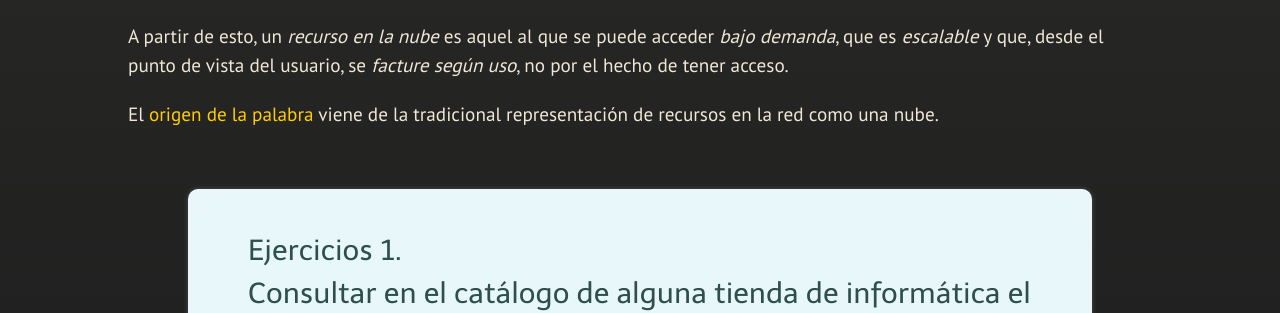
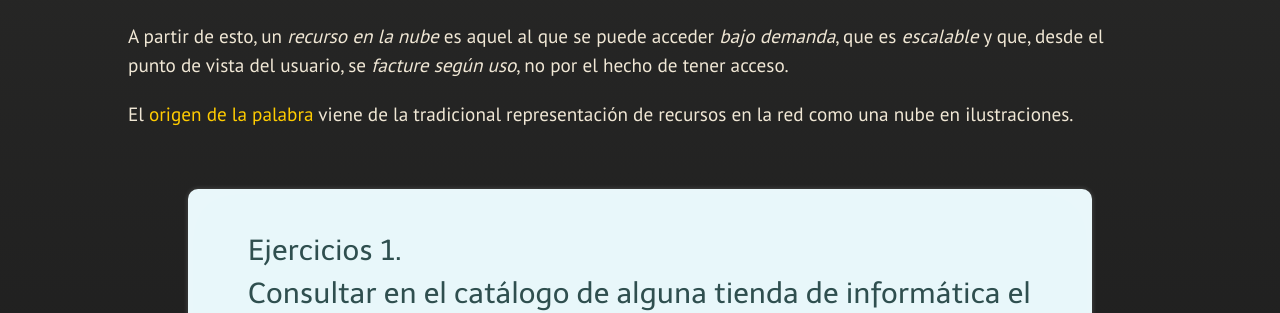
Before and after one commit to JJ/IV, a Jekyll site: the page built from documentos/temas/Intro_concepto_y_soporte_fisico.md, in a window 1280 px wide and 900 px high, scrolled down 1920 px. Shown: the part 159-472 px from the top of the window. Built offline with Jekyll 4.4.1, drawn with Linux system fonts in a browser that asks for light colours; nearby versions of some CDN libraries; some web fonts are replaced; our own code applies the rules of GitHub Pages for plain Markdown files; some of the changed lines change nothing that is shown.

Commit message:
Sync documentos/temas/Intro_concepto_y_soporte_fisico.md de master a gh-pages

```diff
--- a/documentos/temas/Intro_concepto_y_soporte_fisico.md
+++ b/documentos/temas/Intro_concepto_y_soporte_fisico.md
@@ -71,8 +71,8 @@
 acceder *bajo demanda*, que es *escalable* y que, desde el punto de
 vista del usuario, se *facture según uso*, no por el hecho de tener acceso.
 
-El [origen de la palabra](https://en.wikipedia.org/wiki/Cloud_computing#Origin_of_the_term) viene de la tradicional representación de recursos
-  en la red como una nube.
+El [origen de la palabra](https://en.wikipedia.org/wiki/Cloud_computing#History) viene de la tradicional representación de recursos
+  en la red como una nube en ilustraciones.
 
 <div class='ejercicios' markdown='1'>
 Consultar en el catálogo de alguna tienda de informática el precio de
@@ -265,7 +265,7 @@
   independiente en cualquier sistema operativo Linux, aunque hoy en
   día sistemas de empaquetado mucho más modernos como Docker hacen que
   CDE se haya quedado prácticamente obsoleto; sistemas más modernos,
-  como [FlatPak](http://flatpak.org/hello-world.html), permiten
+  como [FlatPak](http://docs.flatpak.org/en/latest/getting-started.html), permiten
   empaquetar aplicaciones para que se ejecuten en cualquier
   distribución de Linux, empaquetando todas las dependencias en un
   solo fichero que, además, se puede distribuir desde la web, evitando
@@ -336,7 +336,7 @@
 En general, cualquier ordenador con menos de 5 o 6 años tendrá estos *flags*. ¿Qué
 modelo de procesador es? ¿Qué aparece como salida de esa orden? Si
 usas una máquina virtual, ¿qué resultado da? ¿Y en una Raspberry Pi o,
-si tienes acceso, [el procesador del móvil](https://stackoverflow.com/questions/26239956/how-to-get-specific-information-of-an-android-device-from-proc-cpuinfo-flie)?
+si tienes acceso, [el procesador del móvil](https://stackoverflow.com/questions/26239956/how-to-get-specific-information-of-an-android-device-from-proc-cpuinfo-file)?
 </div>
 
 Lo que implementan estas tecnologías son una serie de instrucciones
@@ -443,7 +443,7 @@
   [Docker](https://blog.docker.com/2016/02/containers-as-a-service-caas/) pero
   empresas
   como
-  [Microsoft](https://azure.microsoft.com/es-es/services/container-service/) o
+  [Microsoft](https://azure.microsoft.com/es-es/services/kubernetes-service/) o
   Amazon lo ofrecen como parte de sus servicios en la nube. La gran
   ventaja que poseen los contenedores es que pueden desplegarse,
   usando las mismas herramientas estándar y libres, en cualquier
@@ -484,7 +484,7 @@
 eficiente responda a estos picos de demanda.
 
 Para implementar nubes privadas se usan general mente sistemas libres
-como [OpenStack](http://openstack.org); OpenStack permite proveer
+como [OpenStack](https://www.openstack.org); OpenStack permite proveer
 servicios nube a una empresa, aunque hay también empresas privadas que
 basan su oferta en este tipo de
 infraestructura; [CloudStack](https://cloudstack.apache.org/) es otra
```
